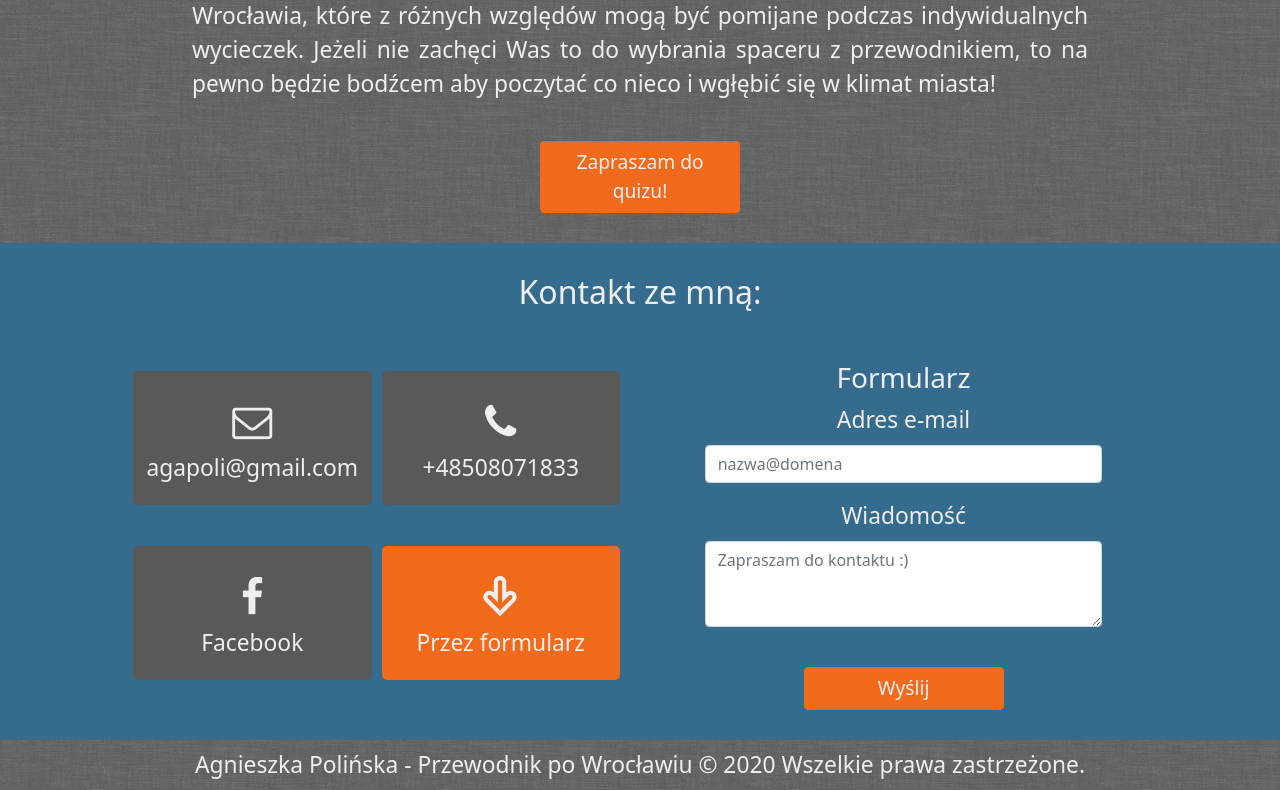
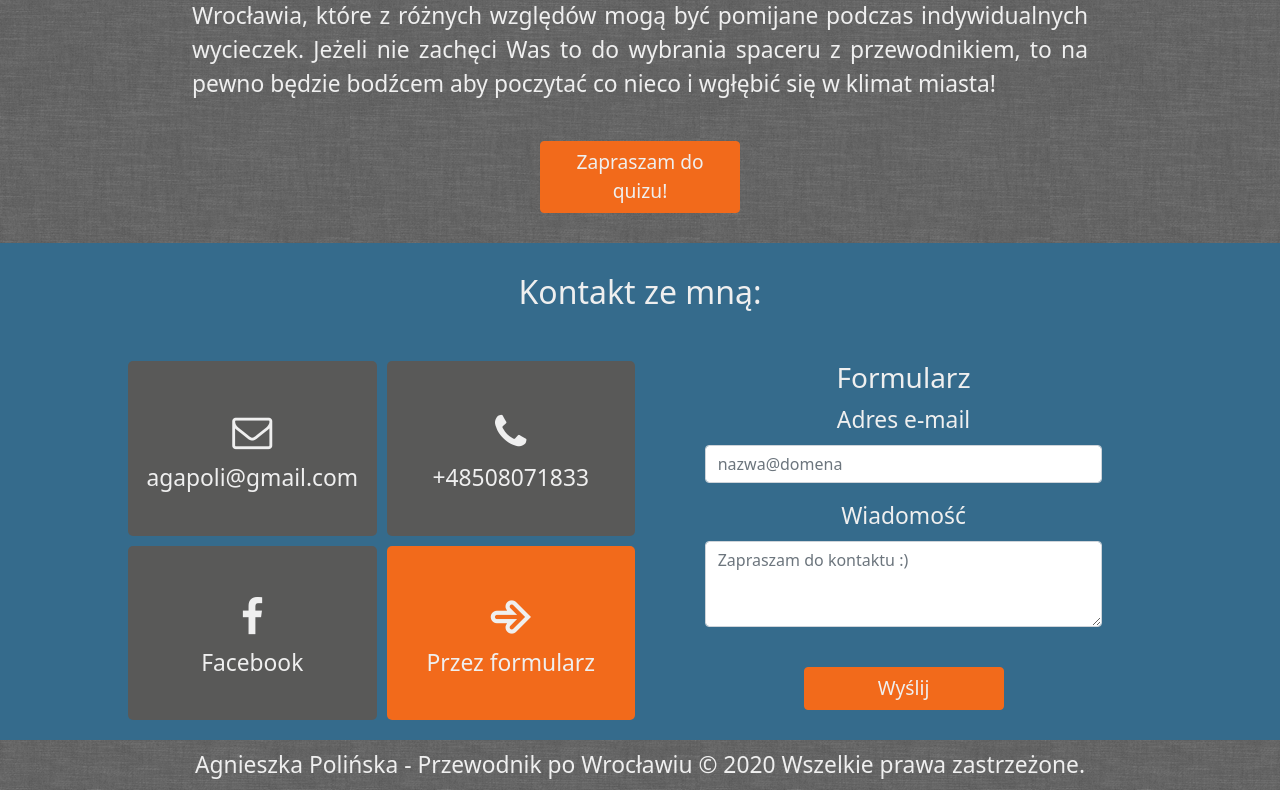
Before and after one commit to agapoli89/WroGuide-update, a React (Create React App) app: page / in a window 1280 px wide. Shown: the part 2837-3627 px from the top of the page. Built offline with nearby package versions, Linux system fonts and the light colour scheme.

Commit message:
Refactor style elements

```diff
--- a/src/Components/Content/Contact/Contact.scss
+++ b/src/Components/Content/Contact/Contact.scss
@@ -30,21 +30,32 @@
     &__data {
         margin: 30px 5px;
         display: grid;
+        gap: 10px;
         grid-area: data;
 
         @media (min-width: $layout-breakpoint-medium) {
             grid-template-columns: repeat(2, 50%);
             grid-template-rows: repeat(2, 50%);
+
         }
 
         &__box {
-            margin: 10px 5px;
-            padding: 20px 10px;
             background-color: $boxes-color;
             color: $main-color;
             border-radius: 5px;
             display: flex;
             flex-direction: column;
+            align-items: center;
+            justify-content: center;
+            width: 100%;
+            height: 100%;
+            border: none;
+            padding-top: 15px;
+            padding-bottom: 15px;
+            @media (min-width: $layout-breakpoint-large) {
+                padding-top: 0;
+                padding-bottom: 0;
+            }
 
             &--outstanding {
                 background-color: $outstanding-color;
@@ -61,6 +72,9 @@
 
         &--arrow-mobile {
             transform: rotate(90deg);
+            @media (min-width: $layout-breakpoint-large) {
+                transform: rotate(0);
+            }
         }
     }
 
```
